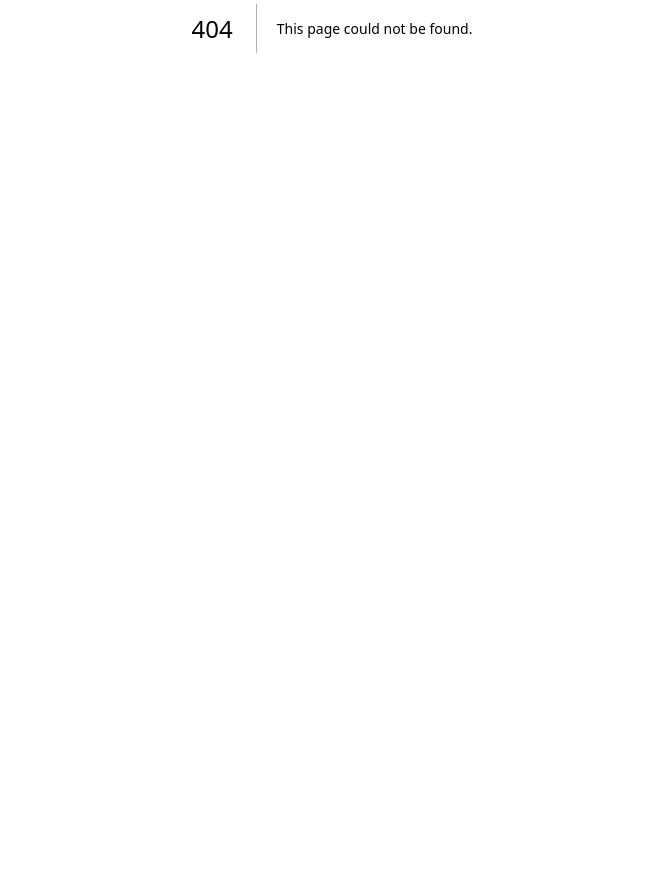
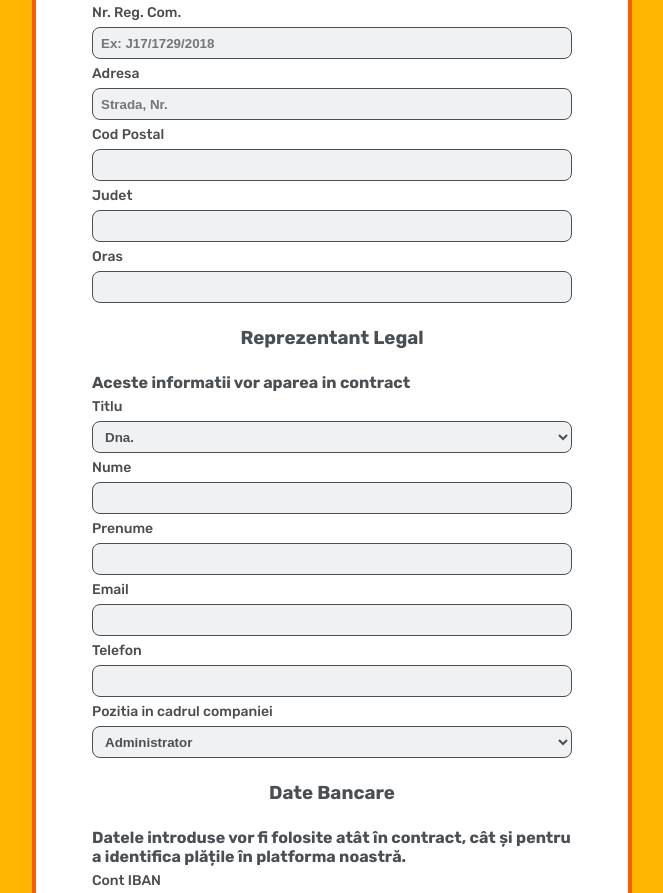
Before and after one commit to andreicatrina/nextJs-rainbow-charity, a Next.js app: page /contract/formular-sponsorizare in a window 1280 px wide. Before the commit this address had no page. Shown: the part 372-1265 px from the top of the page, without its empty margins (308-971 px from the left). Before the commit the page ends 800 px from the top, so only its background shows below. Built offline with nearby package versions, Linux system fonts and the light colour scheme; a web font is replaced by a local one.

Commit message:
Donation Form implemented

```diff
--- a/app/components.jsx
+++ b/app/components.jsx
@@ -2,4 +2,10 @@
 
 import styled from "styled-components";
 
-export const Main = styled.main``;
+export const Main = styled.main`
+  display: flex;
+  flex-direction: column;
+  justify-content: space-between;
+  /* align-items: center; */
+  min-height: 100vh;
+`;
--- /dev/null
+++ b/app/contract/formular-sponsorizare/components.jsx
@@ -0,0 +1,180 @@
+import styled from "styled-components";
+
+export const Main = styled.main``;
+
+export const FormPageSection = styled.section`
+  display: flex;
+  justify-content: center;
+  width: 100%;
+  min-height: 100vh;
+  background-color: #ffb600;
+`;
+
+export const FormPageContainer = styled.div`
+  display: flex;
+  /* justify-content: center; */
+  align-items: center;
+  flex-direction: column;
+  width: 100%;
+  max-width: 1600px;
+  padding: 24px;
+  /* background-color: #ffb600; */
+
+  h2 {
+    color: #4a4f54;
+    font-weight: 700;
+    padding: 24px 8px;
+  }
+`;
+
+export const Form = styled.form`
+  display: flex;
+  flex-direction: column;
+  align-items: center;
+  padding: 32px;
+  margin-top: 48px;
+  background-color: #fff;
+  border: 4px solid #fa5a0a;
+  border-radius: 10px;
+  width: 100%;
+  max-width: 600px;
+
+  h3 {
+    display: flex;
+    justify-content: center;
+    color: #4a4f54;
+    font-weight: 700;
+    padding: 24px 8px;
+  }
+
+  p {
+    color: #4a4f54;
+    font-size: 16px;
+    font-weight: 700;
+    width: 100%;
+    max-width: 480px;
+  }
+`;
+
+export const CompanyDetailsDiv = styled.div`
+  display: flex;
+  flex-direction: column;
+  width: 100%;
+  max-width: 480px;
+
+  label {
+    margin: 6px 0;
+    font-size: 14px;
+    font-weight: 500;
+    color: rgba(0, 0, 0, 0.7);
+  }
+
+  input {
+    height: 32px;
+    padding: 0 8px;
+    width: 100%;
+    max-width: 480px;
+    border: none;
+    border-radius: 8px;
+    color: #4a4f54;
+    background-color: #f0f1f3;
+    border: 1px solid #4a4f54;
+    font-weight: 600;
+  }
+`;
+
+export const LegalRepresentativeContainer = styled.div`
+  display: flex;
+  flex-direction: column;
+  width: 100%;
+  max-width: 480px;
+
+  label {
+    margin: 6px 0;
+    font-size: 14px;
+    font-weight: 500;
+    color: rgba(0, 0, 0, 0.7);
+  }
+
+  input {
+    height: 32px;
+    padding: 0 8px;
+    width: 100%;
+    max-width: 480px;
+    border: none;
+    border-radius: 8px;
+    color: #4a4f54;
+    background-color: #f0f1f3;
+    border: 1px solid #4a4f54;
+    font-weight: 600;
+  }
+
+  select {
+    height: 32px;
+    width: 100%;
+    padding: 0 8px;
+    max-width: 480px;
+    border: none;
+    border-radius: 8px;
+    background-color: #f0f1f3;
+    border: 1px solid #4a4f54;
+    color: #4a4f54;
+    font-weight: 600;
+  }
+`;
+
+export const BankDetailsContainer = styled.div`
+  display: flex;
+  flex-direction: column;
+  width: 100%;
+  max-width: 480px;
+
+  label {
+    margin: 6px 0;
+    font-size: 14px;
+    font-weight: 500;
+    color: rgba(0, 0, 0, 0.7);
+  }
+
+  input {
+    height: 32px;
+    padding: 0 8px;
+    width: 100%;
+    max-width: 480px;
+    border: none;
+    border-radius: 8px;
+    color: #4a4f54;
+    background-color: #f0f1f3;
+    border: 1px solid #4a4f54;
+    font-weight: 600;
+  }
+`;
+
+export const SubmitButtonContainer = styled.div`
+  width: 100%;
+  max-width: 490px;
+  display: flex;
+  justify-content: center;
+  padding: 32px 8px;
+
+  button {
+    height: 40px;
+    width: 100%;
+    max-width: 200px;
+    border: 2px solid transparent;
+    border-radius: 8px;
+    background-color: #fa5a0a;
+    color: #fff;
+    font-size: 16px;
+    font-weight: 700;
+    font-family: "Rubik", sans-serif;
+    transition: 0.6s;
+    cursor: pointer;
+
+    :hover {
+      background-color: #fff;
+      color: #fa5a0a;
+      border: 2px solid #fa5a0a;
+    }
+  }
+`;
--- /dev/null
+++ b/app/contract/formular-sponsorizare/page.jsx
@@ -0,0 +1,112 @@
+"use client";
+
+import React from "react";
+
+import { Header } from "../../components/Header/Header";
+import { Main } from "../../components";
+import { Footer } from "../../components/Footer/Footer";
+import {
+  BankDetailsContainer,
+  CompanyDetailsDiv,
+  Form,
+  FormPageContainer,
+  FormPageSection,
+  LegalRepresentativeContainer,
+  SubmitButtonContainer,
+} from "./components";
+
+export default function Formpage() {
+  return (
+    <Main>
+      <Header />
+      <FormPageSection>
+        <FormPageContainer>
+          <h2>
+            Completeaza datele firmei si noi iti vom genera automat contractul
+            de sponsorizare
+          </h2>
+          <Form action="">
+            <CompanyDetailsDiv>
+              <label htmlFor="">CUI Firma</label>
+              <input type="text" placeholder="CUI" />
+
+              <label htmlFor="">Nume companie</label>
+              <input type="text" placeholder="Ex: S.C. ABC S.R.L." />
+
+              <label htmlFor="">Nr. Reg. Com.</label>
+              <input type="text" placeholder="Ex: J17/1729/2018" />
+
+              <label htmlFor="">Adresa</label>
+              <input type="text" placeholder="Strada, Nr." />
+
+              <label htmlFor="">Cod Postal</label>
+              <input type="text" placeholder="" />
+
+              <label htmlFor="">Judet</label>
+              <input type="text" placeholder="" />
+
+              <label htmlFor="">Oras</label>
+              <input type="text" placeholder="" />
+            </CompanyDetailsDiv>
+            <h3>Reprezentant Legal</h3>
+            <p>Aceste informatii vor aparea in contract</p>
+            <LegalRepresentativeContainer>
+              <label htmlFor="">Titlu</label>
+              <select name="" id="">
+                <option value="">Dna.</option>
+                <option value="">Dl.</option>
+              </select>
+
+              <label htmlFor="">Nume</label>
+              <input type="text" placeholder="" />
+
+              <label htmlFor="">Prenume</label>
+              <input type="text" placeholder="" />
+
+              <label htmlFor="">Email</label>
+              <input type="email" placeholder="" />
+
+              <label htmlFor="">Telefon</label>
+              <input type="tel" placeholder="" />
+
+              <label htmlFor="">Pozitia in cadrul companiei</label>
+              <select name="" id="">
+                <option value="">Administrator</option>
+                <option value="">Director</option>
+                <option value="">Director General</option>
+                <option value="">Director Executiv</option>
+                <option value="">Asociat</option>
+                <option value="">Presedinte</option>
+                <option value="">Vicepresedinte</option>
+                <option value="">Reprezentant Legal</option>
+              </select>
+            </LegalRepresentativeContainer>
+            <h3>Date Bancare</h3>
+            <p>
+              Datele introduse vor fi folosite atât în contract, cât și pentru a
+              identifica plățile în platforma noastră.
+            </p>
+            <BankDetailsContainer>
+              <label htmlFor="">Cont IBAN</label>
+              <input type="text" placeholder="" />
+              <label htmlFor="">Deschis la banca</label>
+              <input type="text" placeholder="Nume Banca" />
+
+              <h3>Completeaza data si suma</h3>
+
+              <label htmlFor="">Data contractului</label>
+              <input type="date" placeholder="" />
+              <label htmlFor="">Suma din contract</label>
+              <input type="number" placeholder="" />
+            </BankDetailsContainer>
+            <SubmitButtonContainer>
+              <button>Finalizare</button>
+            </SubmitButtonContainer>
+          </Form>
+          <h2>Iti multumim pentru contributia facuta!</h2>
+        </FormPageContainer>
+      </FormPageSection>
+      <Footer />
+    </Main>
+  );
+}
```
Also changed, not shown: app/contract/page.jsx (+5 -2 lines).
